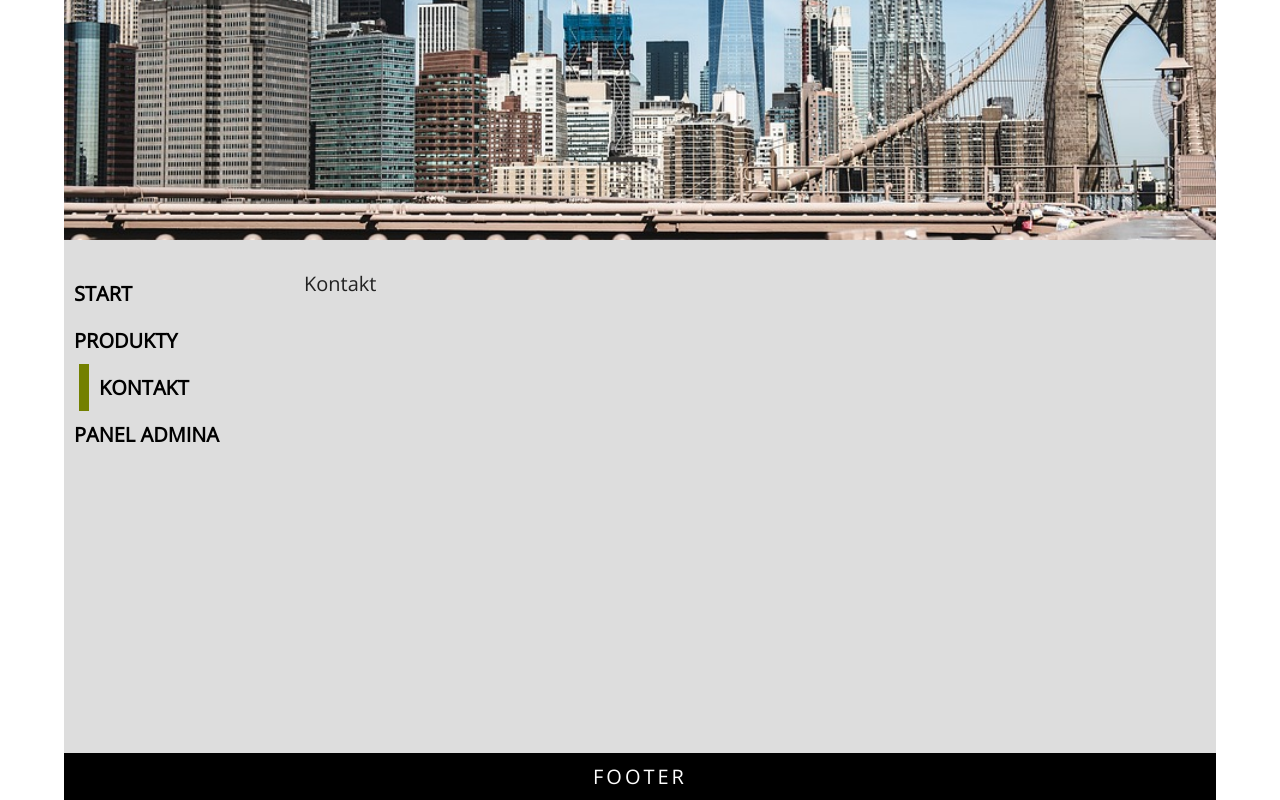
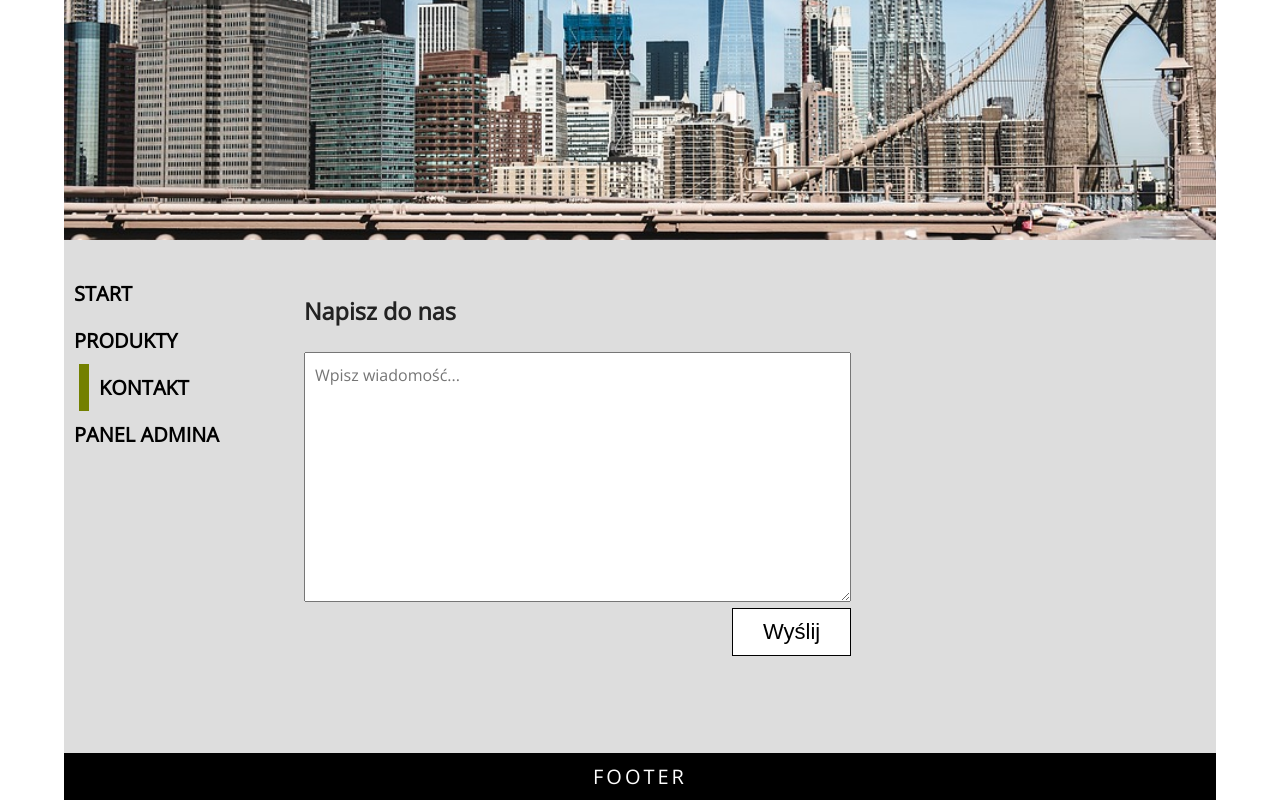
Before and after one commit to DominikPro/React-Web, a React (Create React App) app: page /contact in a window 1280 px wide. Built offline with nearby package versions, Linux system fonts and the light colour scheme.

Commit message:
adding ContactPage.css file with basic css styles for form --- protection against leaving the form not sent

```diff
--- a/src/pages/ContactPage.js
+++ b/src/pages/ContactPage.js
@@ -1,6 +1,41 @@
 import React from "react";
-const ContactPage = () => {
-  return <div>Kontakt</div>;
-};
+import "../styles/ContactPage.css";
+import { Prompt } from "react-router-dom";
+
+class ContactPage extends React.Component {
+  state = {
+    value: ""
+  };
+  handleSubmite = e => {
+    e.preventDefault();
+    this.setState({
+      value: ""
+    });
+  };
+  handleChange = e => {
+    this.setState({
+      value: e.target.value
+    });
+  };
+  render() {
+    return (
+      <div className="contact">
+        <form onSubmit={this.handleSubmite}>
+          <h3>Napisz do nas</h3>
+          <textarea
+            value={this.state.value}
+            onChange={this.handleChange}
+            placeholder="Wpisz wiadomość..."
+          ></textarea>
+          <button>Wyślij</button>
+        </form>
+        <Prompt
+          when={this.state.value}
+          message="Ma częściowo wypełniony formularz - czy chcesz go porzucić?"
+        />
+      </div>
+    );
+  }
+}
 
 export default ContactPage;
--- /dev/null
+++ b/src/styles/ContactPage.css
@@ -0,0 +1,27 @@
+.contact h3 {
+  margin: 25px 0px;
+}
+
+.contact textarea {
+  min-width: 60%;
+  min-height: 250px;
+  line-height: 1.5;
+  font-size: 16px;
+  font-family: "Open Sans", sans-serif;
+  padding: 10px;
+}
+.contact button {
+  display: block;
+  background-color: #ffffff;
+  border: solid 1px black;
+  font-size: 22px;
+  padding: 10px 30px;
+  transition: 0.15s;
+  margin: 0 40% 0 auto;
+}
+
+.contact button:hover {
+  cursor: pointer;
+  color: green;
+  background-color: black;
+}
```
